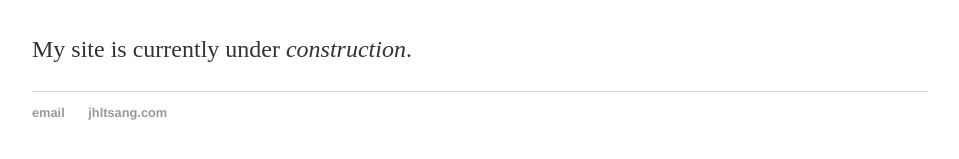
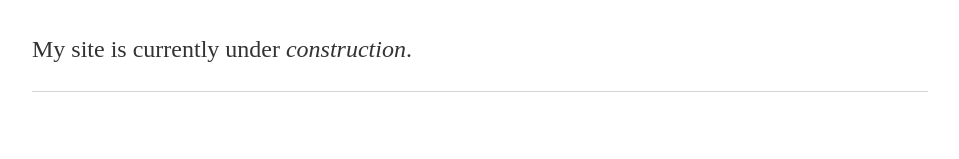
Before and after one commit to jhltsang/jhltsang.github.io, a Jekyll site: the page built from index.html, in a window 1280 px wide. Shown: the part 164-323 px from the top of the page, without its empty margins (160-1119 px from the left). Built offline with Jekyll 4.4.1, drawn with Linux system fonts in a browser that asks for light colours.

Commit message:
Update default.html

```diff
--- a/_layouts/default.html
+++ b/_layouts/default.html
@@ -24,8 +24,6 @@
 			</div><!-- /.container -->
 			<footer>
 	    		<ul>
-	        		<li><a href="mailto:jhltsang@uwaterloo.ca">email</a></li>
-	        		<li><a href="http://jhltsang.com">jhltsang.com</a></li>
 				</ul>
 			</footer>
 		</body>
```
